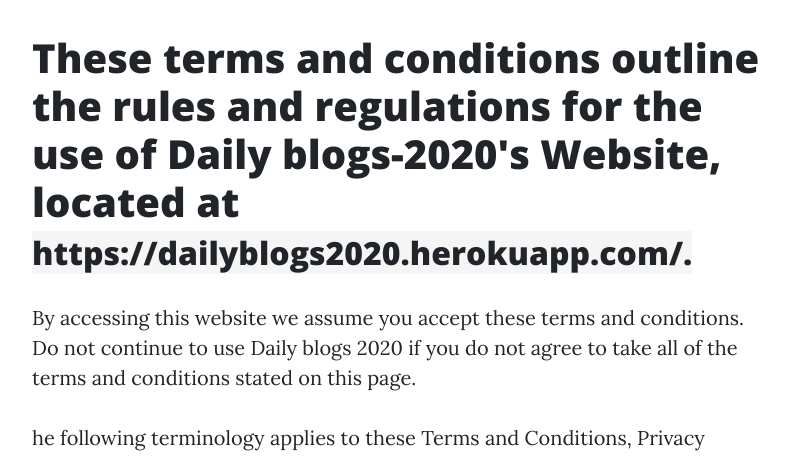
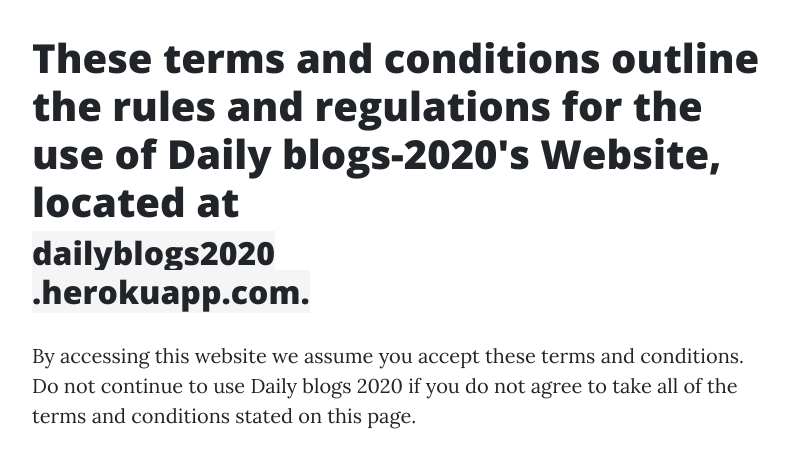
Before and after one commit to dailyblogs2020/dailyblogs2020, a Flask app: page /terms-conditions in a window 1280 px wide. Shown: the part 644-1100 px from the top of the page, without its empty margins (243-1032 px from the left). Run offline with Flask 2, Linux system fonts and the light colour scheme; some libraries are stand-ins or nearby versions.

Commit message:
make it better

```diff
--- a/templates/tnc.html
+++ b/templates/tnc.html
@@ -35,7 +35,7 @@
   <div class="container">
     <div class="row">
       <div class="col-lg-8 col-md-10 mx-auto">
-        <h1>These terms and conditions outline the rules and regulations for the use of Daily blogs-2020's Website, located at <h2><a width="100%" height="mx-auto" style="background-color: 	#F5F5F5" href="https://dailyblogs2020.herokuapp.com/">https://dailyblogs2020.herokuapp.com/.</a></h2></h1>
+        <h1>These terms and conditions outline the rules and regulations for the use of Daily blogs-2020's Website, located at <h2><a style="background-color: 	#F5F5F5" href="https://dailyblogs2020.herokuapp.com/">dailyblogs2020<br>.herokuapp.com.</a></h2></h1>
 
         <P>By accessing this website we assume you accept these terms and conditions. Do not continue to use Daily blogs 2020 if you do not agree to take all of the terms and conditions stated on this page.</P>
         <P>he following terminology applies to these Terms and Conditions, Privacy Statement and Disclaimer Notice and all Agreements: "Client", "You" and "Your" refers to you, the person log on this website and compliant to the Company’s terms and conditions. "The Company", "Ourselves", "We", "Our" and "Us", refers to our Company. "Party", "Parties", or "Us", refers to both the Client and ourselves. All terms refer to the offer, acceptance and consideration of payment necessary to undertake the process of our assistance to the Client in the most appropriate manner for the express purpose of meeting the Client’s needs in respect of provision of the Company’s stated services, in accordance with and subject to, prevailing law of Netherlands. Any use of the above terminology or other words in the singular, plural, capitalization and/or he/she or they, are taken as interchangeable and therefore as referring to same.</P>
```
